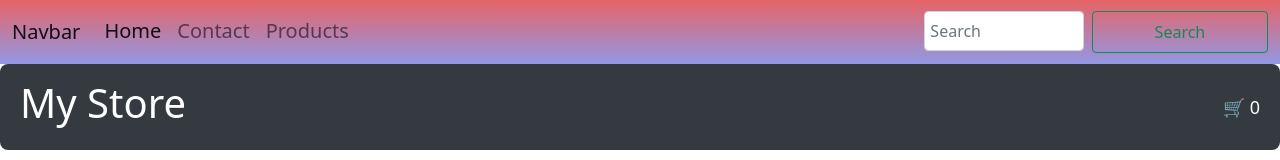
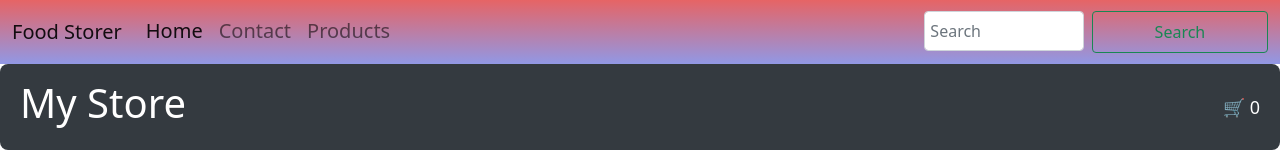
Before and after one commit to Maheshpatgar488/Ecomm-Food-Stores, a website: page products.html in a window 1280 px wide. Shown: the top 160 px of the page. Drawn offline with nearby package versions, Linux system fonts and the light colour scheme.

Commit message:
Update products.html

```diff
--- a/products.html
+++ b/products.html
@@ -18,7 +18,7 @@
 <body>
     <nav class="navbar navbar-expand-lg navbar-light bg-light">
         <div class="container-fluid">
-            <a class="navbar-brand" href="#">Navbar</a>
+            <a class="navbar-brand" href="index.html">Food Storer</a>
             <button class="navbar-toggler" type="button" data-bs-toggle="collapse"
                 data-bs-target="#navbarSupportedContent" aria-controls="navbarSupportedContent" aria-expanded="false"
                 aria-label="Toggle navigation">
```
